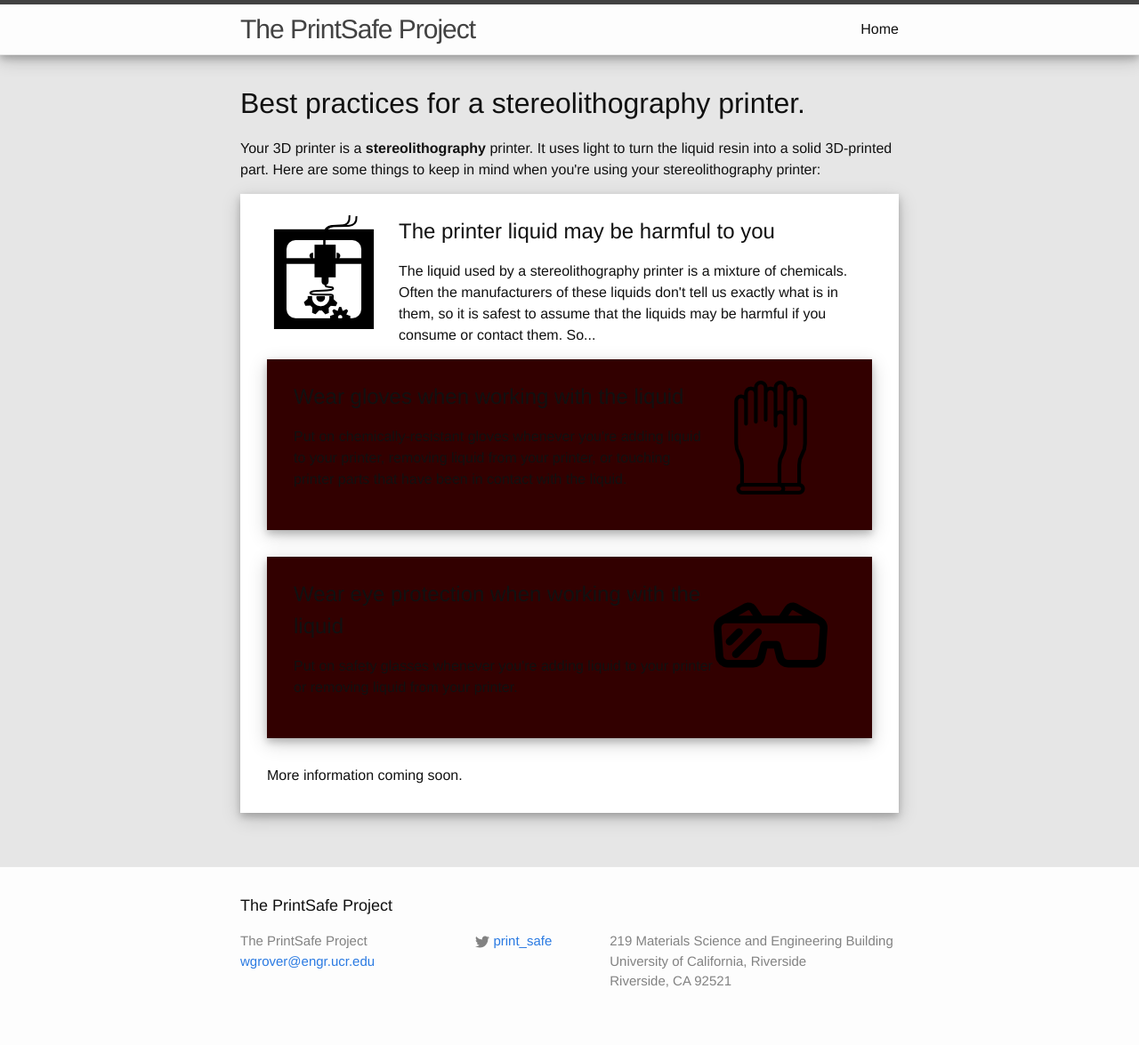
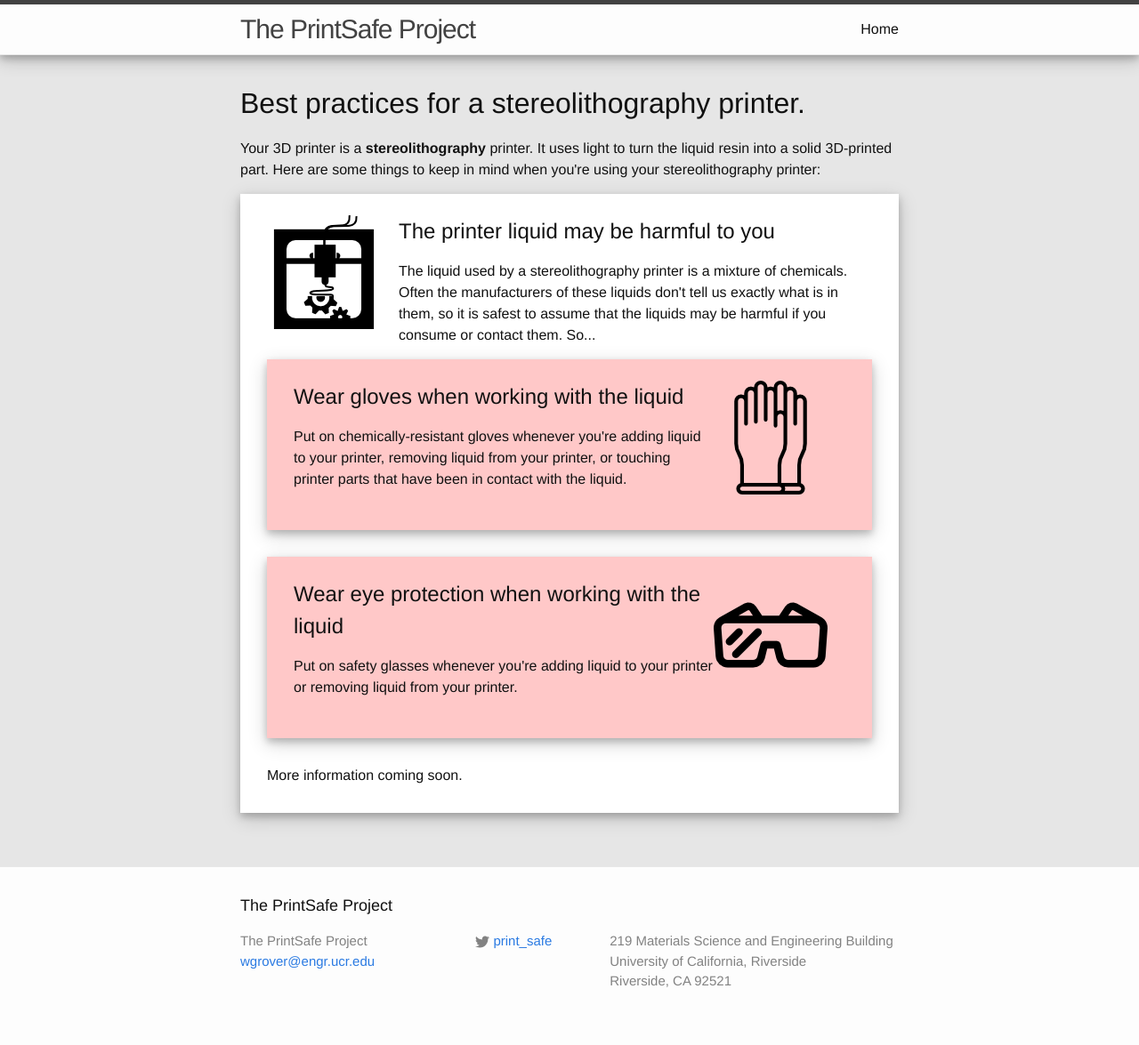
Before and after one commit to groverlab/printsafe, a Jekyll site: the page built from stereolithography.html, in a window 1280 px wide. Shown: the whole page at 89% size. Built offline with Jekyll 4.4.1, drawn with Linux system fonts in a browser that asks for light colours.

Commit message:
lightening up risk-list background

```diff
--- a/_sass/_layout.scss
+++ b/_sass/_layout.scss
@@ -207,7 +207,7 @@ box-shadow: 0 4px 8px 0 rgba(0, 0, 0, 0.2), 0 6px 20px 0 rgba(0, 0, 0, 0.19);
 box-shadow: 0 4px 8px 0 rgba(0, 0, 0, 0.2), 0 6px 20px 0 rgba(0, 0, 0, 0.19);
 
         margin-bottom: $spacing-unit;
-        background-color: rgb(50,0,0);
+        background-color: rgb(255, 200, 200);
         padding-top: 0px;
         padding-bottom: 30px;
         padding-left: 30px;
```
